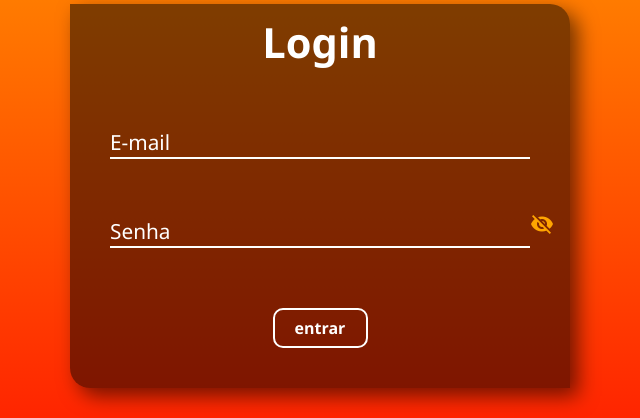
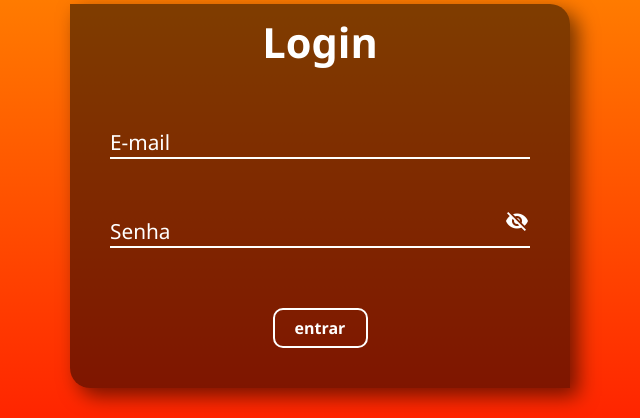
Before and after one commit to jefersonlaurentino/tela-login, a plain HTML site: page index.html in a window 1280 px wide. Both pictures are taken after a click on the element "visibility". Shown: the part 204-622 px from the top of the page, 320-960 px from the left. Drawn offline with Linux system fonts and the light colour scheme.

Commit message:
melhoria no js

```diff
--- a/estilos/style.css
+++ b/estilos/style.css
@@ -82,17 +82,13 @@ input::placeholder {
     color: transparent;
 }
 
-output {
+span {
     position: absolute;
-    transform: translateY(13px);
+    transform: translate( -25px,10px);
     cursor: pointer;
 }
 
-span#ver2 {
-    display: none;
-}
-
-input[type='submit'] {
+button {
     height: 40px;
     margin: 20px;
     width: 95px;
@@ -105,7 +101,7 @@ input[type='submit'] {
     transition: .6s;
 }
 
-input[type='submit']:hover {
+button:hover {
     background-color: green;
     font-size: 1.2rem;
 }
--- a/index.html
+++ b/index.html
@@ -11,20 +11,18 @@
 <body>
     <div id="login">
         <h1>Login</h1>
-        <form action="" method="post">
+        <form action="#" method="post">
             <div class="campo">
                 <input type="text" name="e-mail" id="mail" autocomplete="email" placeholder="e-mail">
                 <label for="mail">E-mail</label>
             </div>
             <div class="campo">
-                <input type="password" name="senha" id="isenha" placeholder="senhafgfggf">
+                <input type="password" name="senha" id="isenha" placeholder="senha" minlength="8" maxlength="16">
                 <label for="isenha">Senha</label>
-                    <output id="olho">
-                        <span id="ver1" class="material-icons" onclick="cliquei()">visibility</span>
-                        <span id="ver2" class="material-icons" onclick="cliquei2()">visibility_off</span>
-                    </output>
+                <span id="ver1" class="material-icons" onclick="cliquei()">visibility
+                </span>
             </div>
-                <input type="submit" value="entrar" >
+            <button>entrar</button>
         </form>
 
     <script src="style.js"></script>
--- a/style.js
+++ b/style.js
@@ -1,10 +1,9 @@
 function cliquei() {
-    ver1.style.display = 'none'
-    ver2.style.display = 'block'
-    ver2.style.color = 'orange'
+    if (isenha.type === 'password') {
+        isenha.setAttribute('type', 'text')
+        ver1.innerHTML = 'visibility_off'
+    } else {
+        isenha.setAttribute('type' , 'password')
+        ver1.innerHTML = 'visibility'
+    }
 }
-
-function cliquei2() {
-    ver2.style.display = 'none'
-    ver1.style.display = 'block'
-}
```
